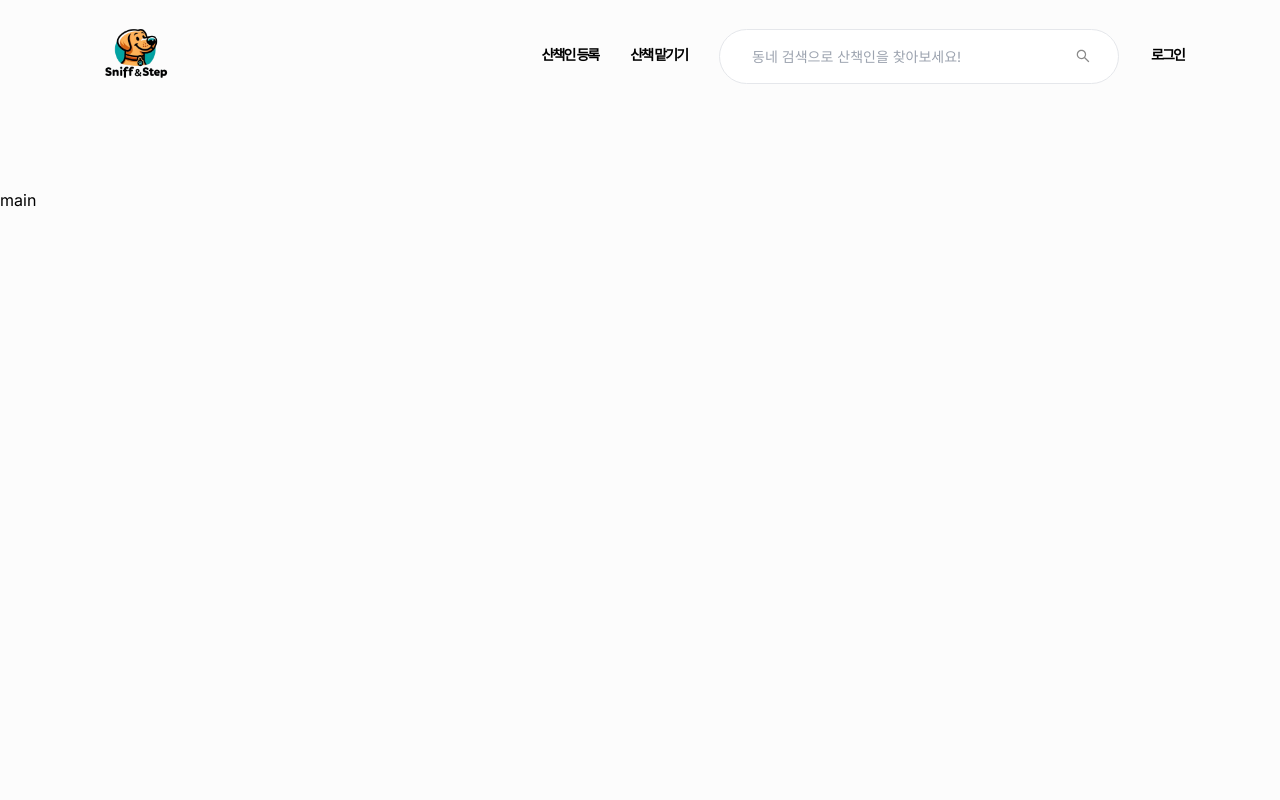
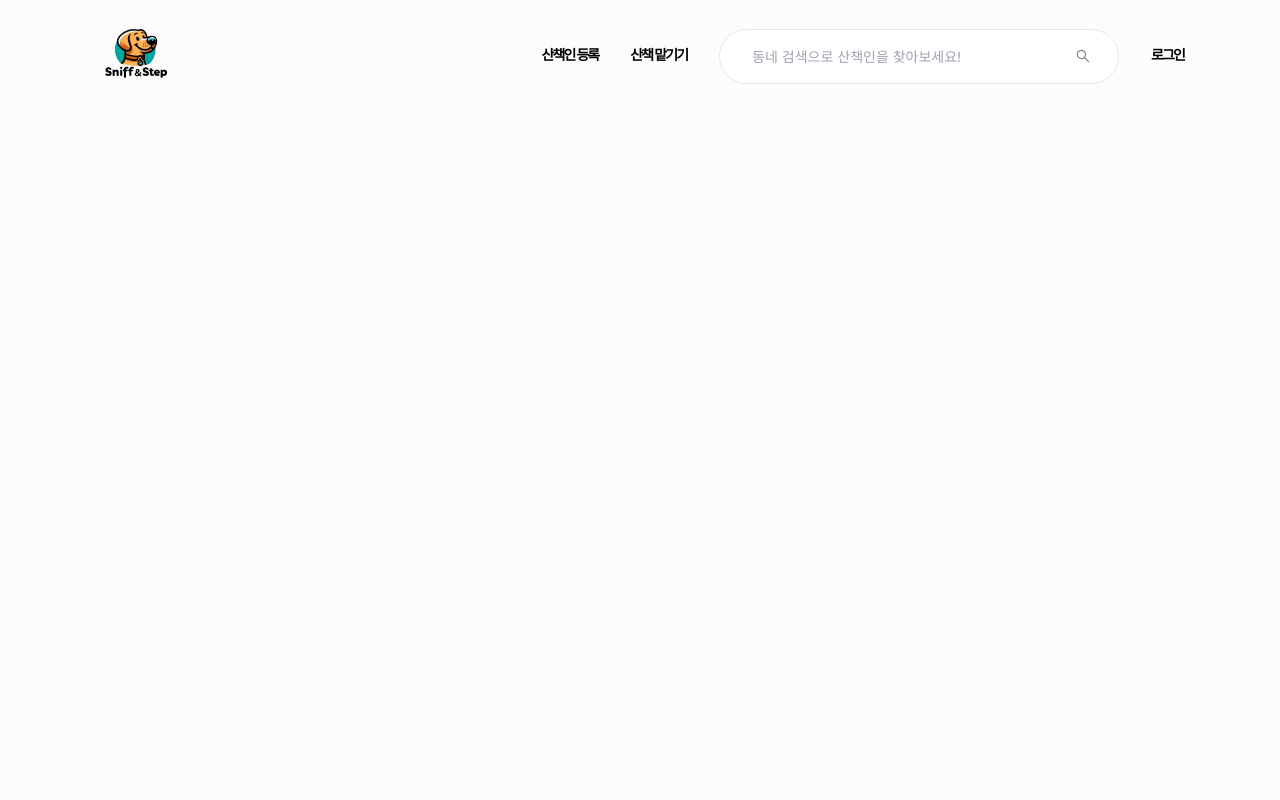
Before and after one commit to Minthug/Sniff-Step, a Next.js app in the folder frontend/: page /en/ in a window 1280 px wide. Shown: the top 800 px of the page. Built offline with nearby package versions, Linux system fonts and the light colour scheme; a web font is replaced by a local one.

Commit message:
remove useless thing

```diff
--- a/frontend/app/[lang]/page.tsx
+++ b/frontend/app/[lang]/page.tsx
@@ -12,7 +12,7 @@ export default function page({ params: { lang } }: Props) {
     return (
         <div className="relative">
             <Header lang={lang} />
-            <div className={`xl:flex h-full min-h-screen mt-[76px]`}>main</div>
+            <div className={`xl:flex h-full min-h-screen mt-[76px]`}></div>
             <Footer lang={lang} />
         </div>
     )
--- a/frontend/app/[lang]/register-walker/page.tsx
+++ b/frontend/app/[lang]/register-walker/page.tsx
@@ -1,4 +1,5 @@
 'use client'
+
 import React from 'react'
 import { Locales } from '@/app/types/locales'
 import { useRegisterWalker, useFileChange } from '@/app/hooks/'
```
